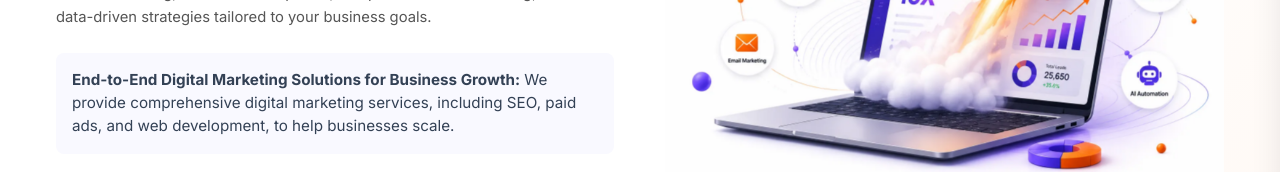
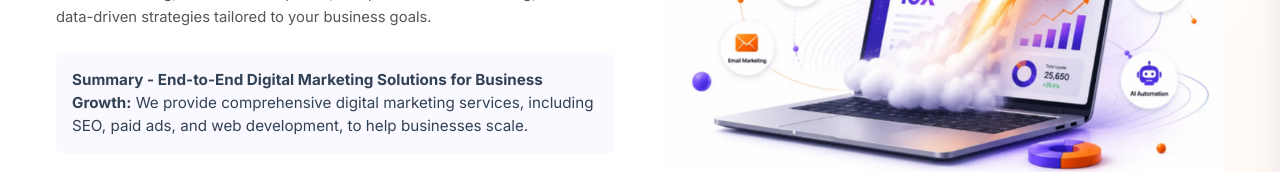
Before and after one commit to Srinivasaraot20/tenx, a Next.js app: page / in a window 1280 px wide. Shown: the part 431-603 px from the top of the page. Built offline with nearby package versions, Linux system fonts and the light colour scheme; no server answers.

Commit message:
fix: canonical urls and short-answer summary signal for SEO

```diff
--- a/src/app/layout.js
+++ b/src/app/layout.js
@@ -14,9 +14,7 @@ const inter = Inter({
 export const metadata = {
   title: "Best Digital Marketing Agency in Hyderabad | TenX",
   description: "Looking for a results-driven digital marketing agency in Hyderabad? Get SEO, Google Ads & social media marketing that grows leads. Book a free audit today.",
-  alternates: {
-    canonical: "https://tenx-sigma.vercel.app/",
-  },
+  metadataBase: new URL("https://www.digitalmarketingtenx.com"),
   icons: {
     icon: "/logo.webp",
     shortcut: "/logo.webp",
--- a/src/app/page.js
+++ b/src/app/page.js
@@ -379,7 +379,7 @@ export const metadata = {
   title: "Best Digital Marketing Agency in Hyderabad | TenX",
   description: "Looking for a results-driven digital marketing agency in Hyderabad? Get SEO, Google Ads & social media marketing that grows leads. Book a free audit today.",
   alternates: {
-    canonical: "https://tenx-sigma.vercel.app/",
+    canonical: "/",
   },
   openGraph: {
     title: "Best Digital Marketing Agency in Hyderabad | TenX",
--- a/src/components/Hero.js
+++ b/src/components/Hero.js
@@ -70,7 +70,7 @@ export default function Hero() {
             Digital Marketing TenX is a results-driven digital marketing agency in Hyderabad helping businesses improve their online visibility, generate qualified leads, and achieve sustainable growth. From SEO and Google Ads to social media marketing, website development, and performance marketing, we create data-driven strategies tailored to your business goals.
           </p>
           <div style={{ backgroundColor: "#f9f9ff", padding: "16px", borderRadius: "8px", marginBottom: "24px", borderLeft: "4px solid var(--primary)", textAlign: "left", fontSize: "0.95rem", color: "#334155" }}>
-            <strong>End-to-End Digital Marketing Solutions for Business Growth:</strong> We provide comprehensive digital marketing services, including SEO, paid ads, and web development, to help businesses scale.
+            <strong>Summary - End-to-End Digital Marketing Solutions for Business Growth:</strong> We provide comprehensive digital marketing services, including SEO, paid ads, and web development, to help businesses scale.
           </div>
           <div className="hero-btns">
             <button className="btn-primary" onClick={() => {
```
